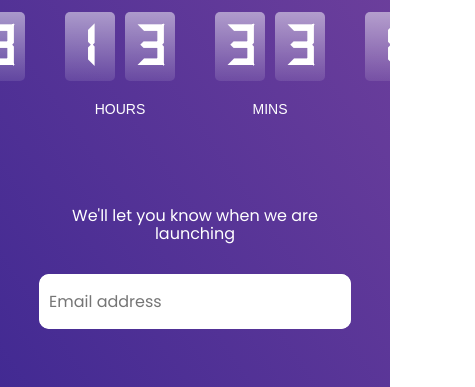
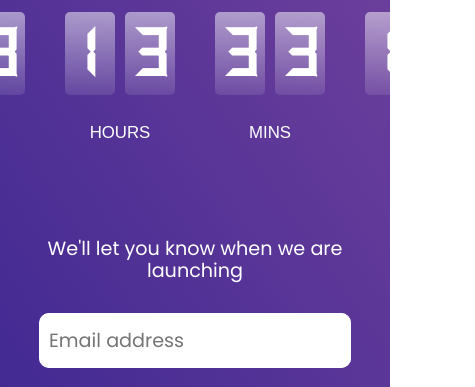
Before and after one commit to himanshuc3/himanshuc3.github.io, a plain HTML site: page countdown.html in a window 390 px wide. Shown: the part 290-677 px from the top of the page, 475 px wide, since content can reach past the window. Drawn offline with Linux system fonts and the light colour scheme.

Commit message:
fix: countdown

```diff
--- a/countdown.css
+++ b/countdown.css
@@ -5,7 +5,7 @@
 html{
     font-family: Poppins, sans-serif;
     color: white;
-    overflow: hidden;
+    /*overflow: hidden;*/
     height: 100vh;
     width: 100vw;
 }
@@ -31,7 +31,8 @@ textarea, input, button { outline: none; border: 0; }
     flex-direction: column;
     align-items: center;
     justify-content: center;
-    overflow: hidden
+    /*overflow: hidden*/
+
 }
 
 .tedx-root .title{
@@ -259,19 +260,20 @@ textarea, input, button { outline: none; border: 0; }
     to {top: -150px; opacity: 0;}
 }
 
-@media only screen and (max-width: 1000px) {
+@media only screen and (max-width: 1200px) {
     html{
-        font-size: 0.7rem;
+        font-size: 0.6rem;
     }
     .newsletter{
         width: 60%;
     }
+    .tedx-root .timer .watch .text{
+        margin-top: -20px;
+    }
 }
 
 @media only screen and (max-width: 850px) {
-    html{
-        font-size: 0.5rem;
-    }
+
     .newsletter{
         width: 80%;
     }
@@ -291,3 +293,16 @@ textarea, input, button { outline: none; border: 0; }
     }
 
 }
+
+@media only screen and (device-width: 850px){
+    html{
+        font-size: 0.3rem;
+    }
+}
+/*@media only screen and (max-width: 650px){*/
+/*    html{*/
+/*        font-size: 0.3rem;*/
+/*    }*/
+
+
+/*}*/
--- a/countdown.html
+++ b/countdown.html
@@ -5,7 +5,7 @@
     <meta name="viewport"
           content="width=device-width, user-scalable=no, initial-scale=1.0, maximum-scale=1.0, minimum-scale=1.0">
     <meta http-equiv="X-UA-Compatible" content="ie=edge">
-    <title>Document</title>
+    <title>Tedx countdown</title>
     <link rel="preconnect" href="https://fonts.googleapis.com">
     <link rel="preconnect" href="https://fonts.gstatic.com" crossorigin>
     <link href="https://fonts.googleapis.com/css2?family=Poppins&display=swap" rel="stylesheet">
@@ -14,6 +14,7 @@
 
 </head>
 <body>
+<!--TODO: Font size according to screen width, socials cropping out-->
     <div class="tedx-root">
         <h1 class="title">
             Launching soon
```
